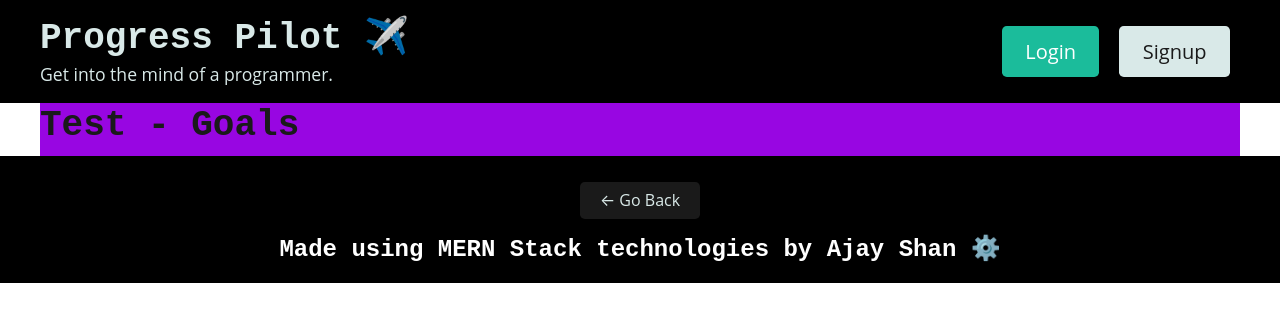
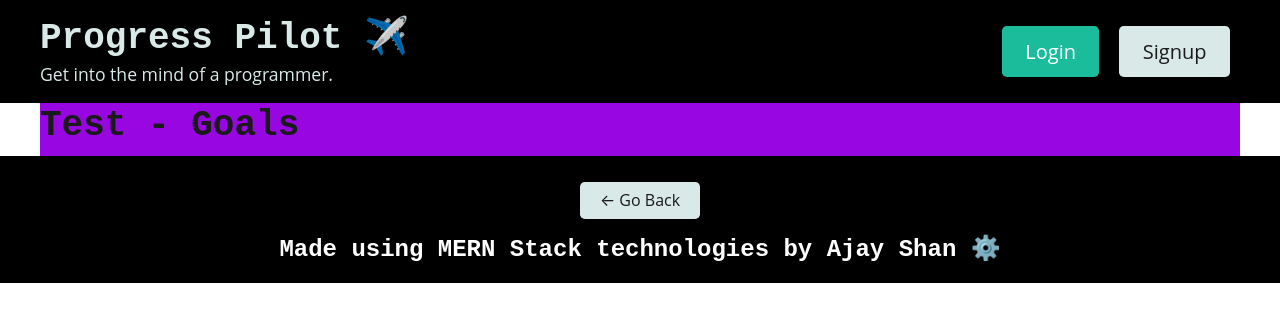
Before and after one commit to ajayshans/progress-pilot, a React (Vite) app in the folder client/: page /goals in a window 1280 px wide. Shown: the top 322 px of the page. Built offline with nearby package versions, Linux system fonts and the light colour scheme.

Commit message:
Amend back button

```diff
--- a/client/src/components/Footer/index.jsx
+++ b/client/src/components/Footer/index.jsx
@@ -8,7 +8,7 @@ const Footer = () => {
       <div className="container text-center mb-0">
         {location.pathname !== '/' && (
           <button
-            className="btn btn-dark mb-3"
+            className="btn btn-light mb-3"
             onClick={() => navigate(-1)}
           >
             &larr; Go Back
```
